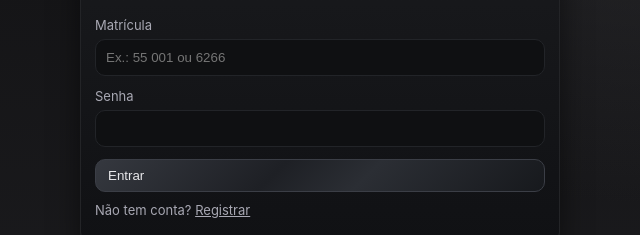
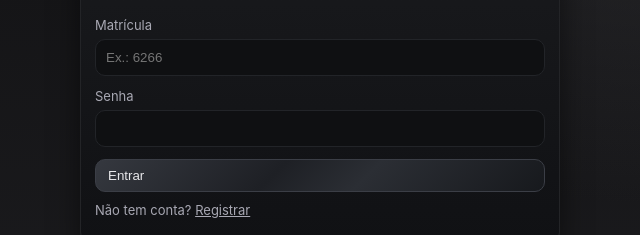
Before and after one commit to lucasrecebedoria/testelavarapido3, a plain HTML site: page index.html in a window 1280 px wide. Shown: the part 194-429 px from the top of the page, 320-960 px from the left. Drawn offline with Linux system fonts and the light colour scheme.

Commit message:
Add files via upload

```diff
--- a/index.html
+++ b/index.html
@@ -22,7 +22,7 @@
       <form id="loginForm" class="form">
         <div>
           <div class="label">Matrícula</div>
-          <input id="matricula" class="input" required placeholder="Ex.: 55 001 ou 6266"/>
+          <input id="matricula" class="input" required placeholder="Ex.: 6266"/>
         </div>
         <div>
           <div class="label">Senha</div>
```
